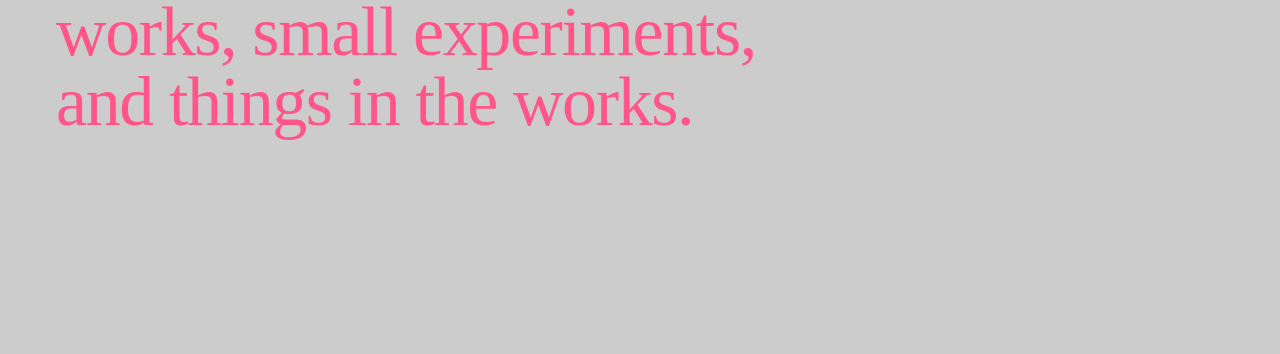
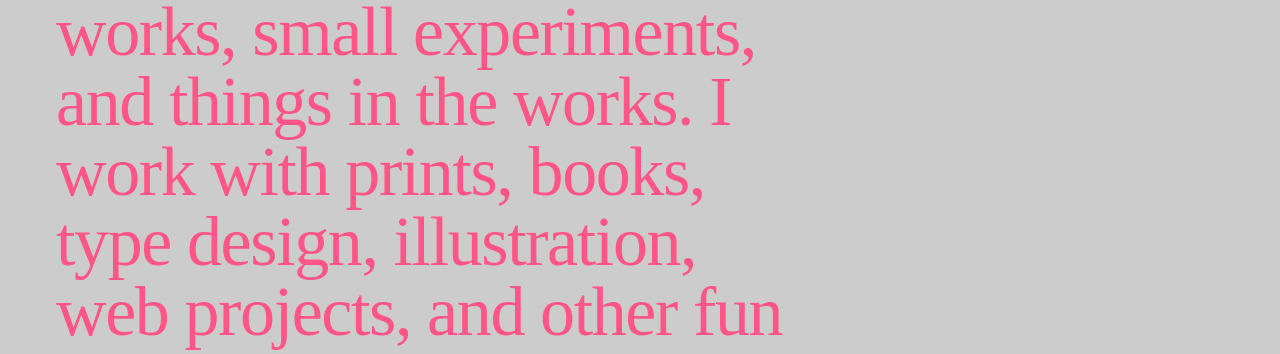
Before and after one commit to christinexiaxiaxia/prudemag, a plain HTML site: page index.html in a window 1280 px wide. Shown: the part 431-785 px from the top of the page. Drawn offline with Linux system fonts and the light colour scheme; a web font is replaced by a local one.

Commit message:
Update index.html

```diff
--- a/index.html
+++ b/index.html
@@ -14,7 +14,7 @@
 <body>
 	<div class="appendix-wrapper">
 
-		<p class="text intro wide"><span class="text green">Hi Prude Mag!</span> Here is a page with some of my completed works, small experiments, and things in the works.<br><br><br><br></p>
+		<p class="text intro wide"><span class="text green">Hi Prude Mag!</span> Here is a page with some of my completed works, small experiments, and things in the works. I work with prints, books, type design, illustration, web projects, and other fun things.<br><br><br><br></p>
 
 		<p class="text end">This page is best viewed on desktop. And you can click <a class="click" href="https://xiaxiaxia.design/" target="_blank">here</a> to see my full portfolio (and artist statements!) Thank you for your time,<br><br>—Christine</p>
 
```
